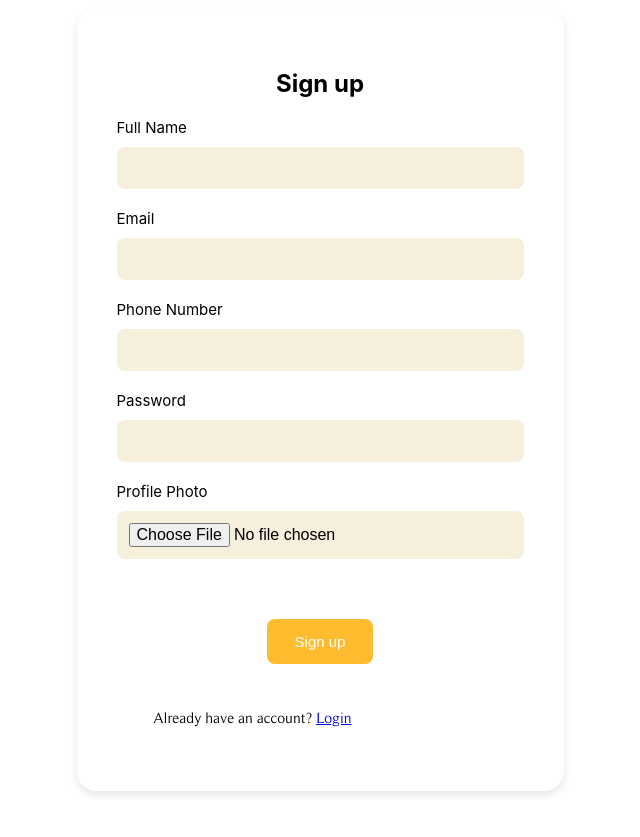
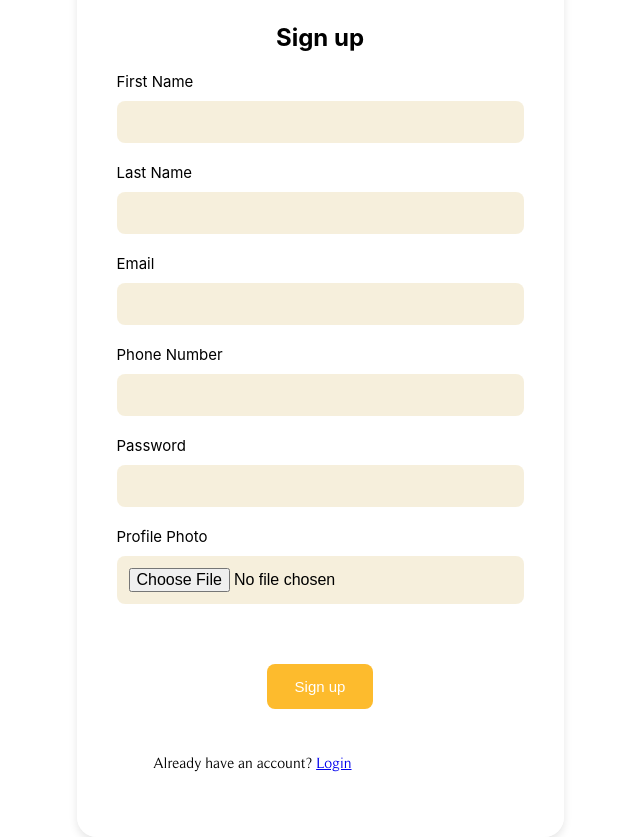
Before and after one commit to Sakui-ph/secure-development, a React (Create React App) app in the folder client/: page / in a window 1280 px wide. Shown: the whole page, without its empty margins (360-1000 px from the left). Before the commit the page ends 800 px from the top, so only its background shows below. Built offline with nearby package versions, Linux system fonts and the light colour scheme; the HTML template or start-up script is replaced by a standard one.

Commit message:
Split full name in sign up and update Signup ccss

```diff
--- a/client/src/components/signup.css
+++ b/client/src/components/signup.css
@@ -9,7 +9,7 @@ body {
 .form {
     text-align: center;
     width: 100%;
-    /* max-width: 900px;  */
+    max-width: 900px;
     height: auto;
     border-radius: 20px;
     padding: 40px;
@@ -73,7 +73,7 @@ body {
     width: 200px;
     height: 200px;
     margin: 20px auto;
-    overflow: hidden;
+    overflow:scroll;
     border-radius: 50%;
 }
 
--- a/client/src/components/signup.js
+++ b/client/src/components/signup.js
@@ -2,7 +2,8 @@ import React, { useState } from "react";
 import './signup.css';
 
 export default function Form() {
-	const [name, setName] = useState("");
+	const [firstName, setFirstName] = useState("");
+	const [lastName, setLastName] = useState("");
 	const [email, setEmail] = useState("");
 	const [password, setPassword] = useState("");
 	const [number, setNumber] = useState("");
@@ -14,8 +15,13 @@ export default function Form() {
 	const [emailError, setEmailError] = useState(false);
 	const [phoneNumberError, setNumberError] = useState(false);
 
-	const handleName = (e) => {
-		setName(e.target.value);
+	const handleFirstName = (e) => {
+		setFirstName(e.target.value);
+		setSubmitted(false);
+	};
+
+	const handleLastName = (e) => {
+		setLastName(e.target.value);
 		setSubmitted(false);
 	};
 
@@ -81,7 +87,7 @@ export default function Form() {
 	*/
 	const handleSubmit = (e) => {
 		e.preventDefault();
-		if (name === "" || email === "" || password === "" || number === "" || profileImage === null) {
+		if (firstName === "" || lastName === "" || email === "" || password === "" || number === "" || profileImage === null) {
 			setError(true);
 		} else if (!validateEmail(email)) {
 			setEmailError(true);
@@ -103,7 +109,7 @@ export default function Form() {
 					display: submitted ? "" : "none",
 				}}
 			>
-				<h1>{name} successfully registered!!</h1>
+				<h1>{firstName} {lastName} successfully registered!!</h1>
 			</div>
 		);
 	};
@@ -128,11 +134,19 @@ export default function Form() {
 			</div>
 
 			<form>
-				<label className="label">Full Name</label>
+				<label className="label">First Name</label>
 				<input
-					onChange={handleName}
+					onChange={handleFirstName}
 					className="input"
-					value={name}
+					value={firstName}
+					type="text"
+				/>
+
+				<label className="label">Last Name</label>
+				<input
+					onChange={handleLastName}
+					className="input"
+					value={lastName}
 					type="text"
 				/>
 
```
